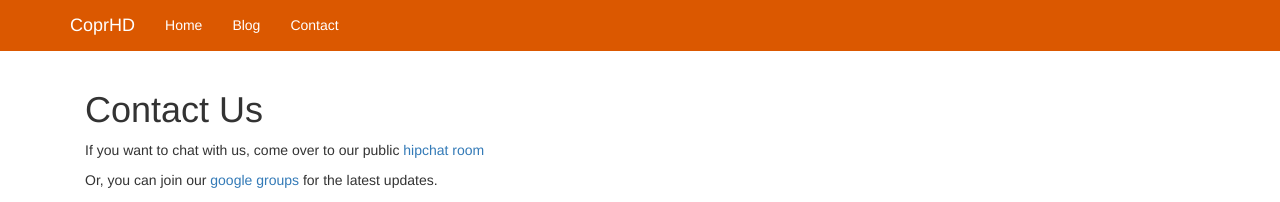
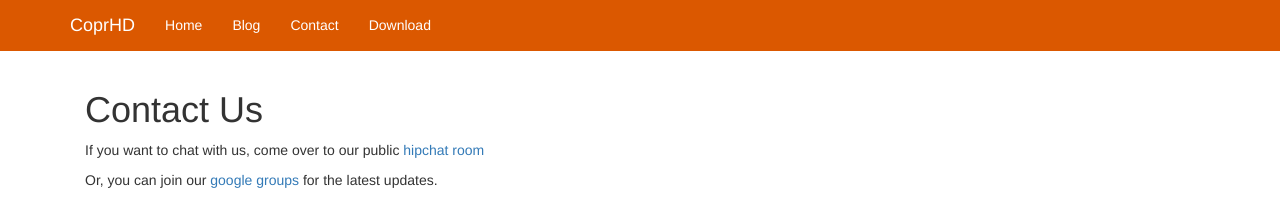
Before and after one commit to CoprHD/CoprHD.github.io, a Jekyll site: the page built from about/index.html, in a window 1280 px wide. Shown: the top 202 px of the page. Built offline with Jekyll 4.4.1, drawn with Linux system fonts in a browser that asks for light colours.

Commit message:
Update default.html

```diff
--- a/_layouts/default.html
+++ b/_layouts/default.html
@@ -53,6 +53,7 @@
             <li><a href="/">Home</a></li>
             <li><a href="/blog">Blog</a></li>
             <li><a href="/about">Contact</a></li>
+            <li><a href="/download/">Download</a></li>
           </ul>
         </div><!-- /.nav-collapse -->
       </div><!-- /.container -->
```
